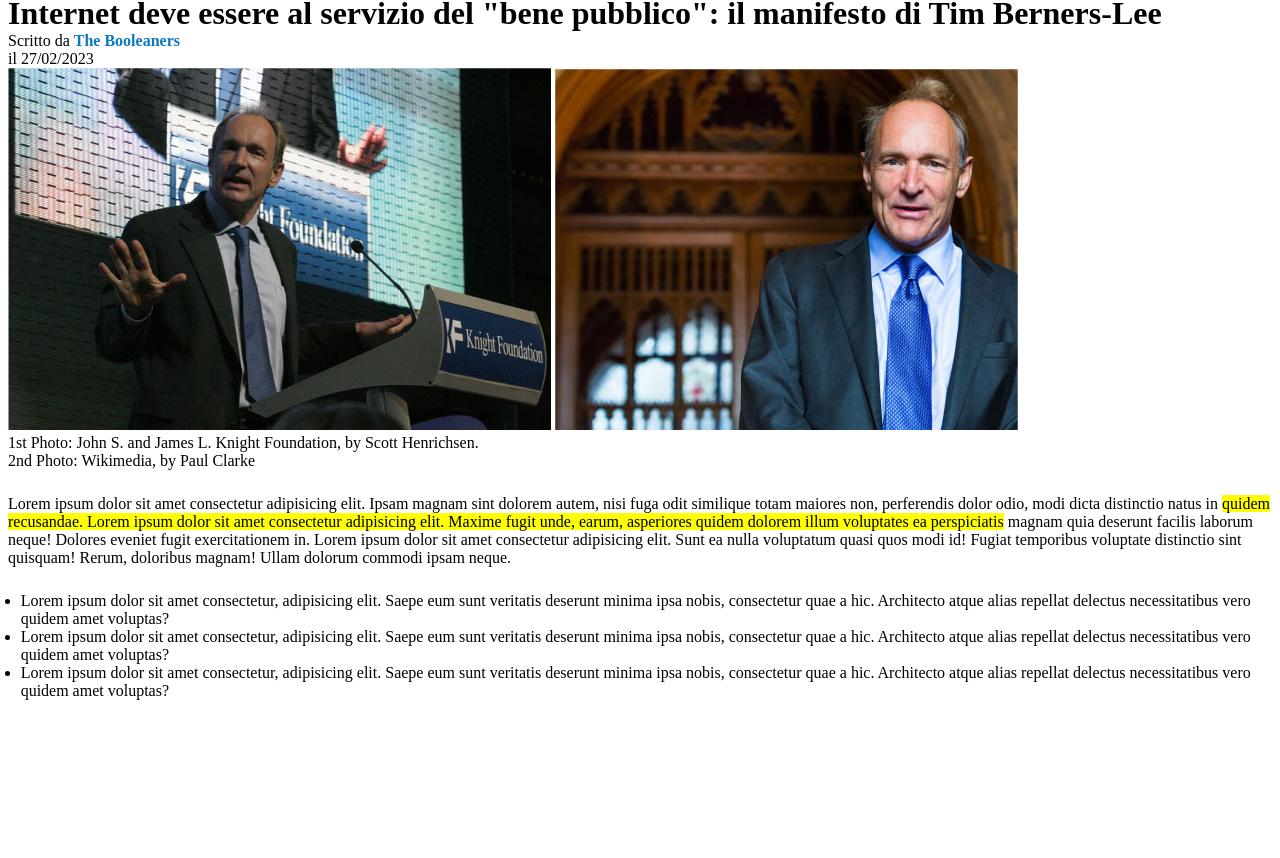
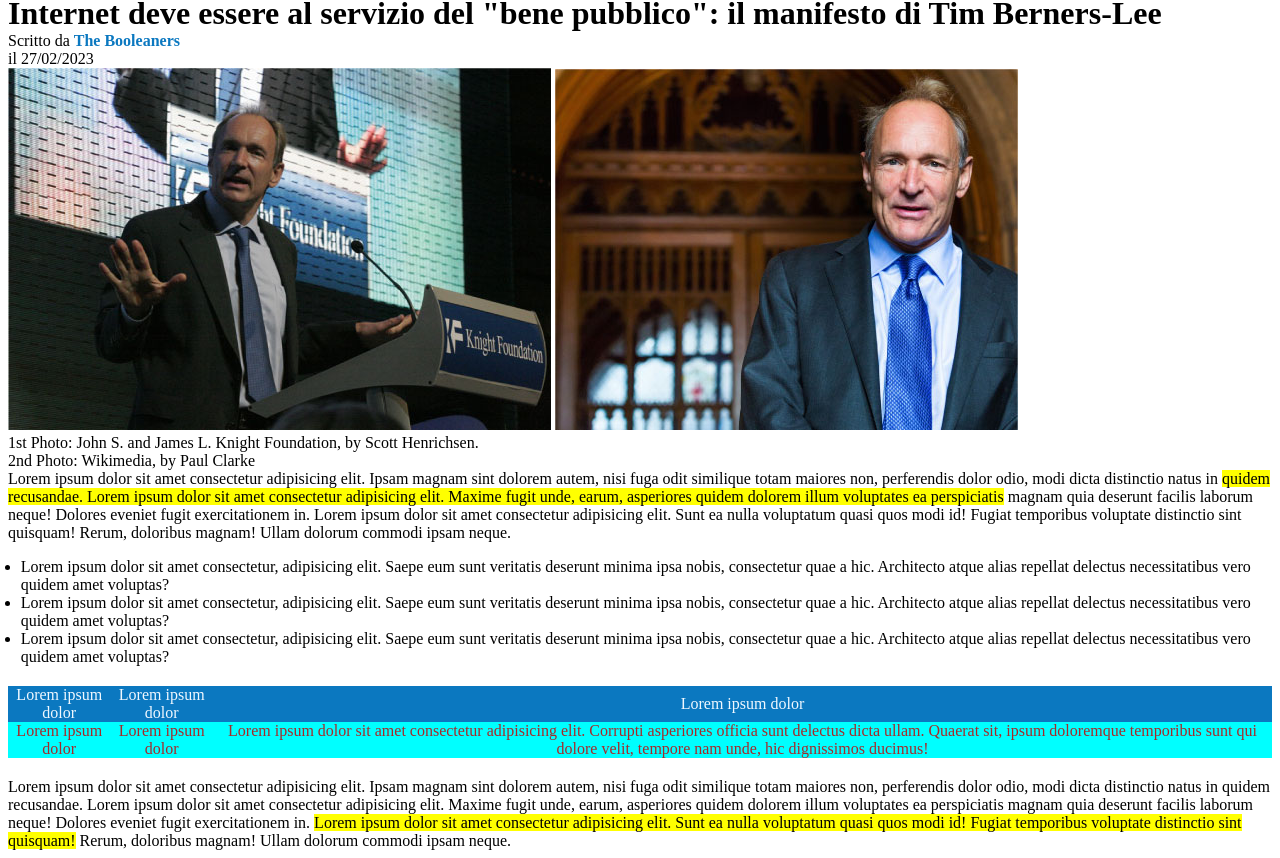
Before and after one commit to AntonioNicolaci/html-css-booleaner, a plain HTML site: page index.html in a window 1280 px wide. Shown: the part 115-973 px from the top of the page. Before the commit the page ends 831 px from the top, so only its background shows below. Drawn offline with Linux system fonts and the light colour scheme.

Commit message:
added_certain_parts

```diff
--- a/assets/style.css
+++ b/assets/style.css
@@ -13,14 +13,13 @@
 
 }
 
-#Primo_Lorem{
+Lorem{
     margin-top: 25px;
     margin-bottom: 25px;
 }
 
-#blue{
+.blue{
     color:rgb(11, 120, 192);
-    word-wrap: break-word;
 }
 
 #titolo{
@@ -38,3 +37,34 @@ ul{
 p{
     margin: 0px;
 }
+
+
+
+table{
+    color:brown;
+    margin: 20px 0;
+    background-color:aqua
+}
+
+#thead{
+    background-color: rgb(11, 120, 192);
+    color: aliceblue;
+}
+
+
+.colonna_uno{
+    padding: 0%;
+    text-align: center;
+}
+.colonna_due{
+    padding: 0%;
+    text-align: center;
+}
+.colonna_tre{
+    padding: 0%;
+    text-align: center;
+}
+
+.riga_b{
+    background-color: aquamarine;
+}
--- a/index.html
+++ b/index.html
@@ -1,5 +1,5 @@
 <!DOCTYPE html>
-<html lang="en">
+<html lang="zxx">
 <head>
     <meta charset="UTF-8">
     <meta name="viewport" content="width=device-width, initial-scale=1.0">
@@ -13,7 +13,7 @@
 
     <div id="images">
         <h1 id="titolo">Internet deve essere al servizio del "bene pubblico": il manifesto di Tim Berners-Lee</h1>
-        <p>Scritto da <strong id="blue">The Booleaners</strong></p>
+        <p>Scritto da <strong class="blue">The Booleaners</strong></p>
         <p>il 27/02/2023</p>
         <img src="img/tim-1.jpg" alt="Tim_1">
         <img src="img/tim-2.jpg" alt="Tim_2">
@@ -21,7 +21,7 @@
         <p>2nd Photo: Wikimedia, by Paul Clarke</p>
     </div>
 
-    <div id="Primo_Lorem">
+    <div class="Lorem">
         Lorem ipsum dolor sit amet consectetur adipisicing elit. Ipsam magnam sint dolorem autem, nisi fuga odit similique totam maiores non, perferendis dolor odio, modi dicta distinctio natus in <span class="yellow">quidem recusandae. Lorem ipsum dolor sit amet consectetur adipisicing elit. Maxime fugit unde, earum, asperiores quidem dolorem illum voluptates ea perspiciatis</span> magnam quia deserunt facilis laborum neque! Dolores eveniet fugit exercitationem in. Lorem ipsum dolor sit amet consectetur adipisicing elit. Sunt ea nulla voluptatum quasi quos modi id! Fugiat temporibus voluptate distinctio sint quisquam! Rerum, doloribus magnam! Ullam dolorum commodi ipsam neque.
     </div>
 
@@ -33,6 +33,23 @@
         </ul>
     </div>
 
+    <table cellspacing="0px" width="100%">
+        <tr id="thead">
+            <td class="colonna_uno">Lorem ipsum dolor</td>
+            <td class="colonna_due">Lorem ipsum dolor</td>
+            <td class="colonna_tre">Lorem ipsum dolor</th>
+        </tr>
+        <tr>
+            <td class="colonna_uno">Lorem ipsum dolor</td>
+            <td class="colonna_due">Lorem ipsum dolor</td>
+            <td class="colonna_tre">Lorem ipsum dolor sit amet consectetur adipisicing elit. Corrupti asperiores officia sunt delectus dicta ullam. Quaerat sit, ipsum doloremque temporibus sunt qui dolore velit, tempore nam unde, hic dignissimos ducimus!</td>
+        </tr>
+    </table>
+
+    <div id="Lorem">
+        Lorem ipsum dolor sit amet consectetur adipisicing elit. Ipsam magnam sint dolorem autem, nisi fuga odit similique totam maiores non, perferendis dolor odio, modi dicta distinctio natus in quidem recusandae. Lorem ipsum dolor sit amet consectetur adipisicing elit. Maxime fugit unde, earum, asperiores quidem dolorem illum voluptates ea perspiciatis magnam quia deserunt facilis laborum neque! Dolores eveniet fugit exercitationem in. <span class="yellow">Lorem ipsum dolor sit amet consectetur adipisicing elit. Sunt ea nulla voluptatum quasi quos modi id! Fugiat temporibus voluptate distinctio sint quisquam!</span> Rerum, doloribus magnam! Ullam dolorum commodi ipsam neque.
+    </div>
+
 
 </body>
 </html>
```
